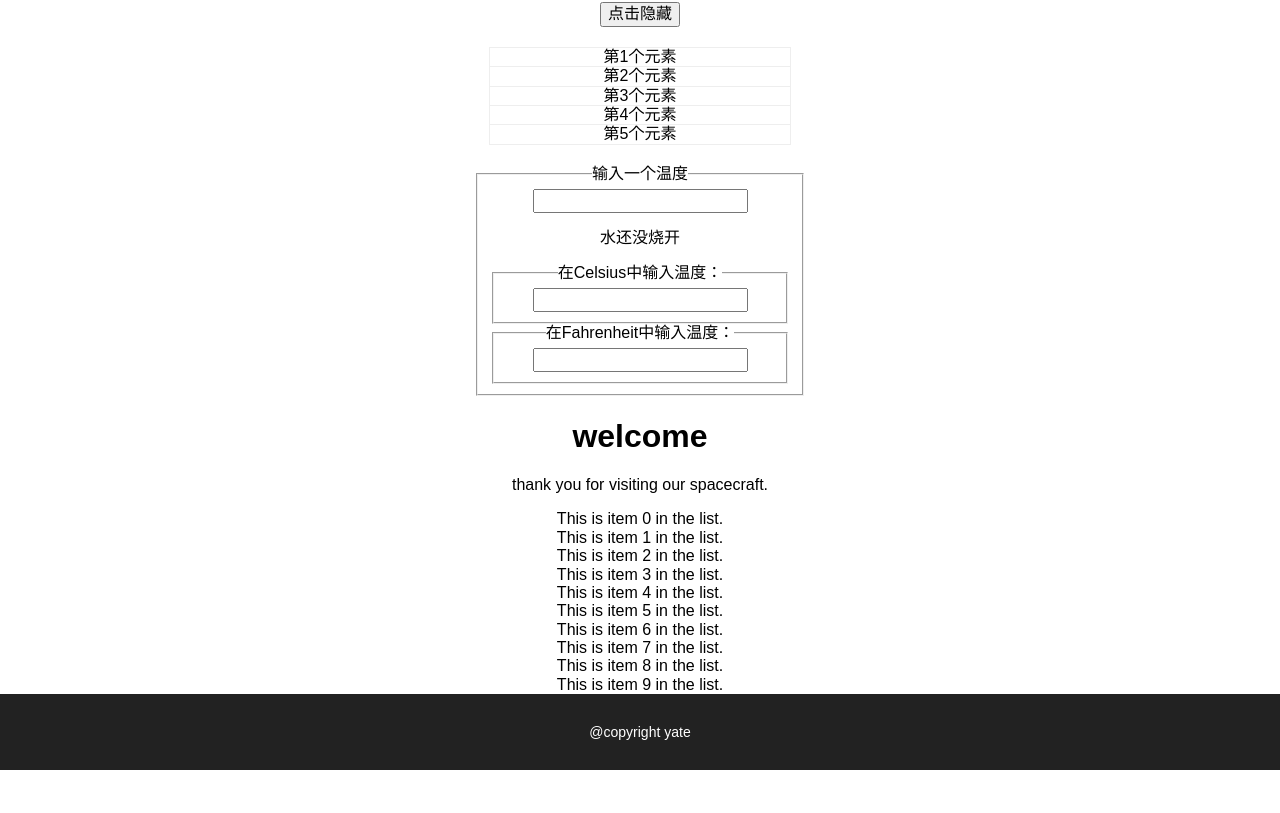
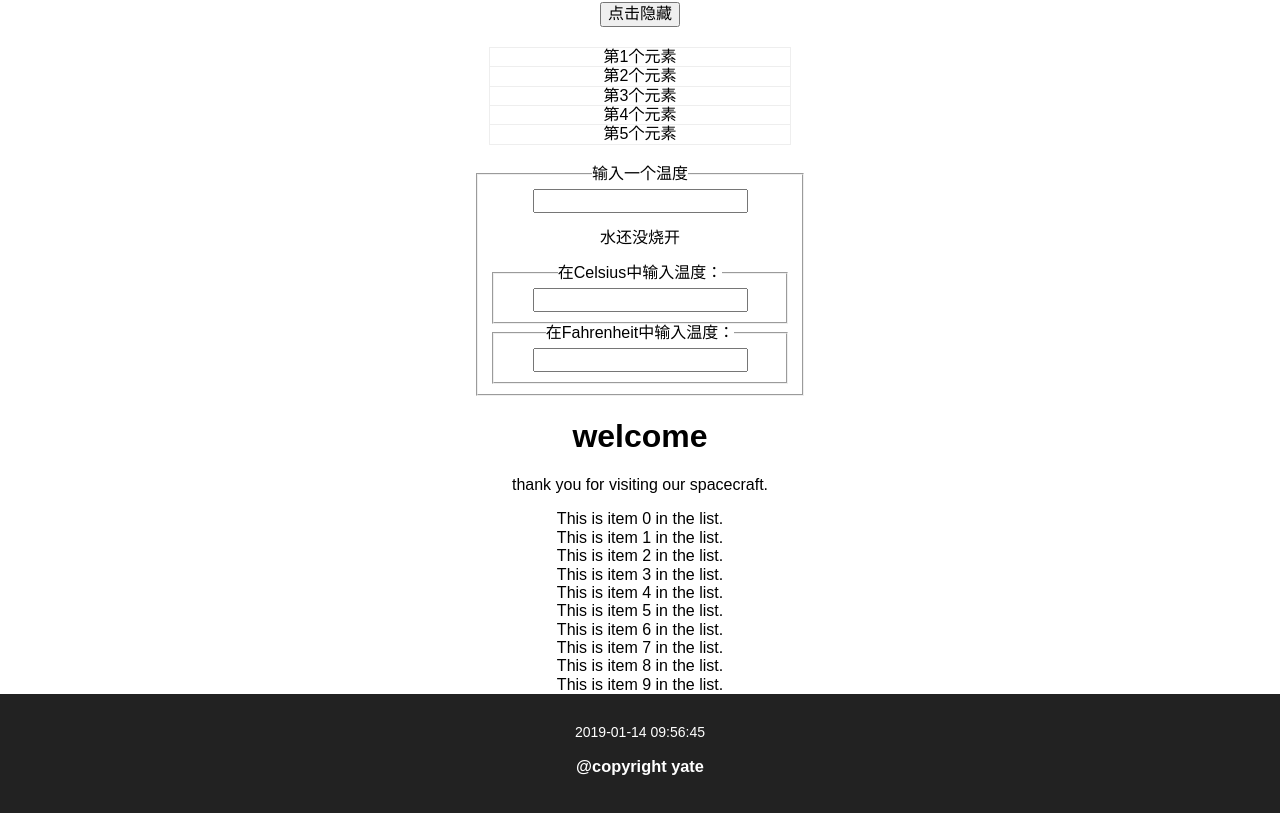
Before and after one commit to cnyet/react-admin-starter, a React (Create React App) app: page / in a window 1280 px wide. Shown: the part 243-1056 px from the top of the page. Before the commit the page ends 1013 px from the top, so only its background shows below. Built offline with nearby package versions, Linux system fonts and the light colour scheme.

Commit message:
add format date

```diff
--- a/src/components/footer/footer.jsx
+++ b/src/components/footer/footer.jsx
@@ -1,10 +1,15 @@
 import React, { Component } from 'react';
+import Util from '../../util';
 import './footer.scss';
 
 export default class Footer extends Component {
   render() {
+    const localDate = Util.formatDate('2019-01-14T09:56:45.495+0000');
     return (
-      <div className="footer">@copyright yate</div>
+      <div className="footer">
+        <span>{localDate}</span>
+        <h3>@copyright yate</h3>
+      </div>
     )
   }
 }
--- /dev/null
+++ b/src/util/index.js
@@ -0,0 +1,47 @@
+export default {
+  /**
+   * 日期时间格式化
+   * @param  {[Date]} date [日期对象]
+   * @param  {[String]} fmt  [格式]
+   * @return {[String]}      [返回格式化字符串]
+   * y: 年
+   * M: 月
+   * d: 日
+   * H: 时
+   * m: 分
+   * s: 秒
+   * S: 毫秒
+   * TZD：时区。值可以为Z，或者+hh:mm或者-hh:mm。其中Z表示UTC时间，+hh:mm表示相对UTC加的时区时间，-hh:mm表示相对UTC减的时区时间。
+   */
+  formatDate(date, fmt){
+    if (!date) {
+      return date;
+    }
+    if (!fmt) {
+      fmt = 'yyyy-MM-dd hh:mm:ss';
+    }
+    if (!(date instanceof Date)) {
+      if (date.indexOf('+') !== -1) {
+        date = date.replace(/\+\d+$/, '');
+      }
+      date = new Date(date);
+    }
+    if (/(y+)/.test(fmt)) {
+      fmt = fmt.replace(RegExp.$1, (date.getFullYear() + '').substr(4 - RegExp.$1.length));
+    }
+    let o = {
+      'M+': date.getMonth() + 1,
+      'd+': date.getDate(),
+      'h+': date.getHours(),
+      'm+': date.getMinutes(),
+      's+': date.getSeconds()
+    };
+    for (let k in o) {
+      if (new RegExp(`(${k})`).test(fmt)) {
+        let str = o[k] + '';
+        fmt = fmt.replace(RegExp.$1, RegExp.$1.length === 1 ? str : (('00' + o[k]).substr(('' + o[k]).length)));
+      }
+    }
+    return fmt;
+  }
+}
```
